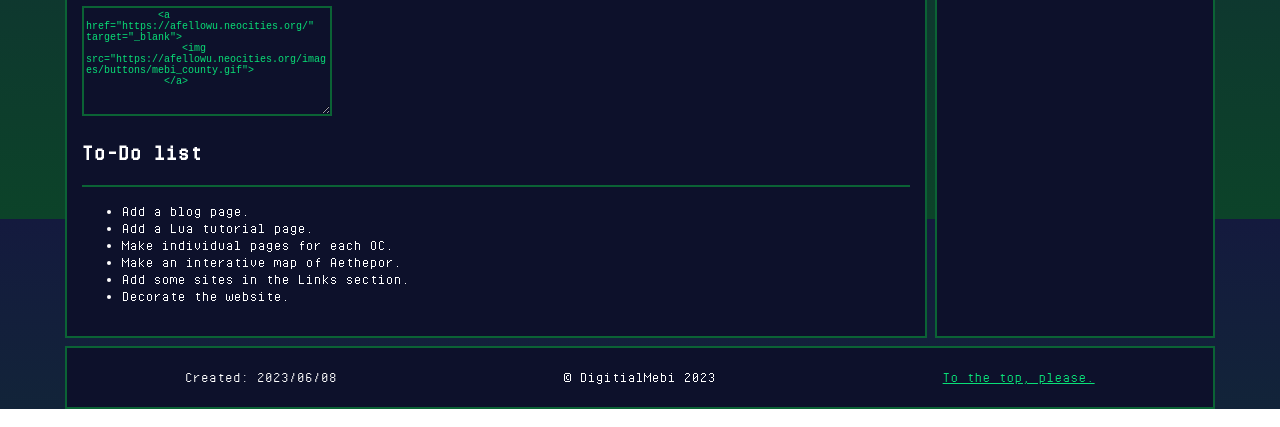
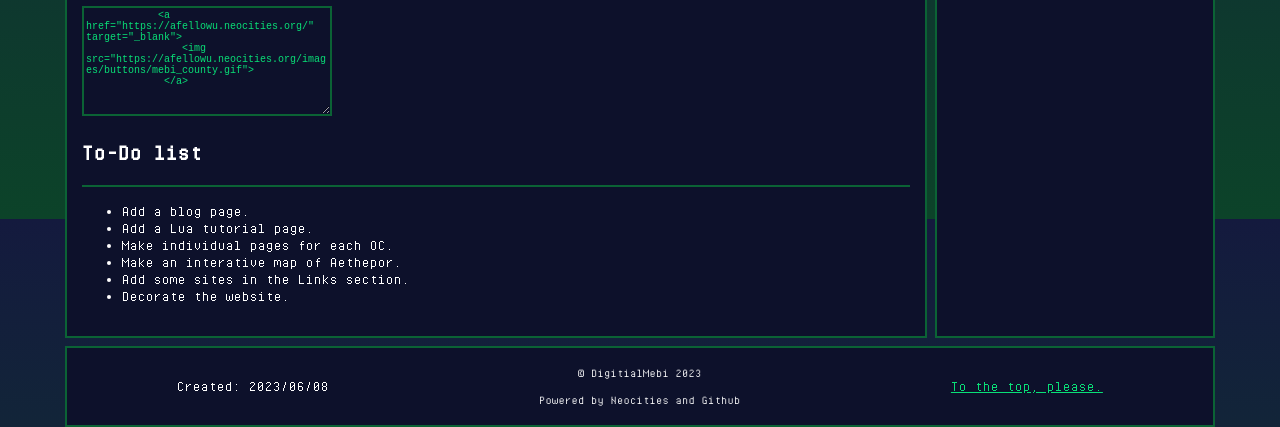
Before and after one commit to AFellowCoderUser/mebi-neocities, a plain HTML site: page public/index.html in a window 1280 px wide. Shown: the part 1381-1808 px from the top of the page. Drawn offline with Linux system fonts and the light colour scheme.

Commit message:
First commits to website

```diff
--- a/public/javascript/footer.js
+++ b/public/javascript/footer.js
@@ -1,6 +1,9 @@
 var footer = '<p>Created: 2023/06/08</p>'
 
+footer += '<div style="font-size:small">'
 footer += '<p>© DigitialMebi 2023</p>'
+footer += '<p>Powered by Neocities and Github</p>'
+footer += '</div>'
 
 footer += '<p><a href="#">To the top, please.</a></p>'
 
--- a/public/styles/base.css
+++ b/public/styles/base.css
@@ -45,6 +45,7 @@ footer {
   display: flex;
   justify-content: space-around;
   align-items: center;
+  text-align: center;
 }
 
 hr {
```
Also changed, not shown: 1 other file.
